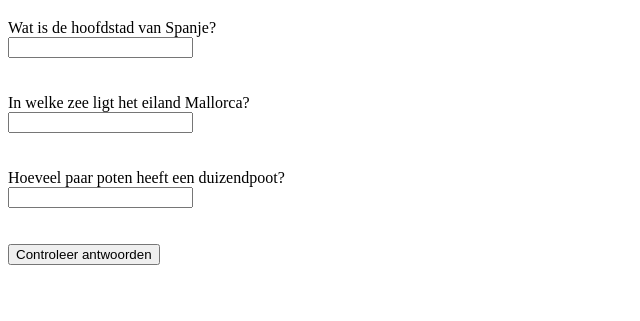
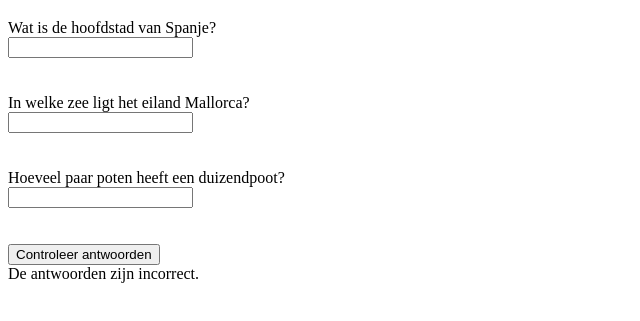
Before and after one commit to KevinWesselink/Opdracht-Javascript, a plain HTML site: page toets.html in a window 1280 px wide. Both pictures are taken after a click on the button "Controleer antwoorden". Shown: the part 87-408 px from the top of the page, without its empty margins (0-640 px from the left). Drawn offline with Linux system fonts and the light colour scheme.

Commit message:
toets.html afgerond.

```diff
--- a/toets.html
+++ b/toets.html
@@ -9,10 +9,10 @@
 
     <script>
         function controleerAntwoorden() {
-            if (document.getElementById('vraag1').value === 'Madrid' && document.getElementById('vraag2').value === 'Middellandse Zee' && document.getElementById('vraag3').value === 15) {
-                document.getElementById('correct').innerHTML = "De antwoorden zijn correct.";
+            if (document.getElementById('vraag1').value === 'Madrid' && document.getElementById('vraag2').value === 'Middellandse Zee' && document.getElementById('vraag3').value === '15') {
+                document.getElementById('textDiv').innerHTML = "De antwoorden zijn correct.";
             } else {
-                document.getElementById('incorrect').innerHTML = "De antwoorden zijn incorrect.";
+                document.getElementById('textDiv').innerHTML = "De antwoorden zijn incorrect.";
             }
         }
     </script>
@@ -43,8 +43,7 @@
     <br>
     <input type="button" value="Controleer antwoorden" onclick="controleerAntwoorden()">
 
-    <div class="correct"></div>
-    <div class="incorrect"></div>
+    <div id="textDiv"></div>
 
 </body>
 </html>
```
